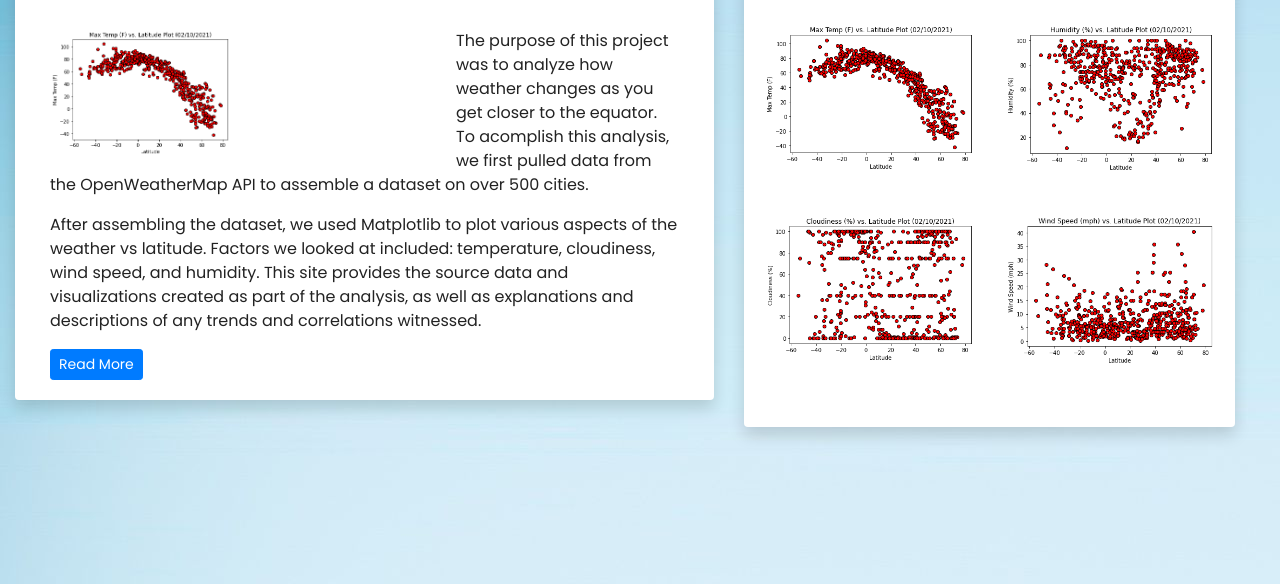
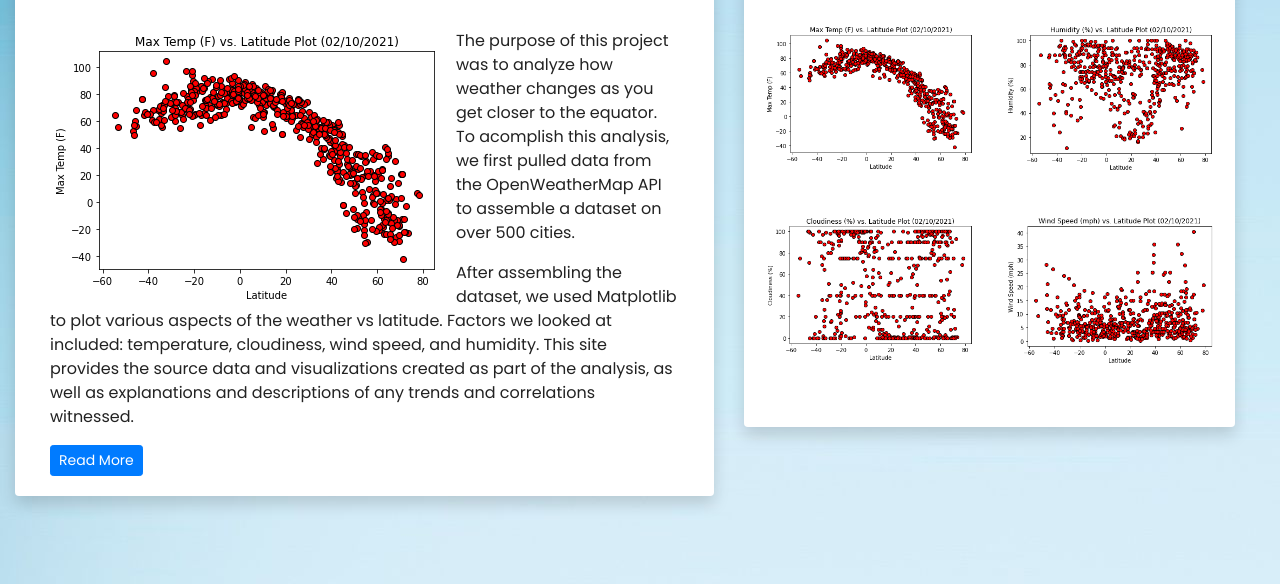
Before and after one commit to gucaselo/Web-Design, a plain HTML site: page index.html in a window 1280 px wide. Shown: the part 216-800 px from the top of the page. Drawn offline with nearby package versions, Linux system fonts and the light colour scheme.

Commit message:
Adjust summary blocks

```diff
--- a/index.html
+++ b/index.html
@@ -60,9 +60,9 @@
                         <hr class="top-100">
                     </div>
                     <div class="float-left">
-                        <img src="Images/MaxTempVSLatitude_Plot.png" class="col-xs-12 col-sm-12 col-lg-6 -col-xl-6" alt="...">
+                        <img src="Images/MaxTempVSLatitude_Plot.png" class="col-sm-12 col-md-12 col-lg-12 col-xl-12" alt="...">
                     </div>
-                    <div class="col-sm-12 col-md-12 col-lg-12 -col-xl-6">
+                    <div class="col-sm-12 col-md-12 col-lg-12 col-xl-12">
                         <p>
                         The purpose of this project was to analyze how weather changes as you get closer to the equator. To acomplish this analysis, we first pulled data from the OpenWeatherMap API
                         to assemble a dataset on over 500 cities.
```
